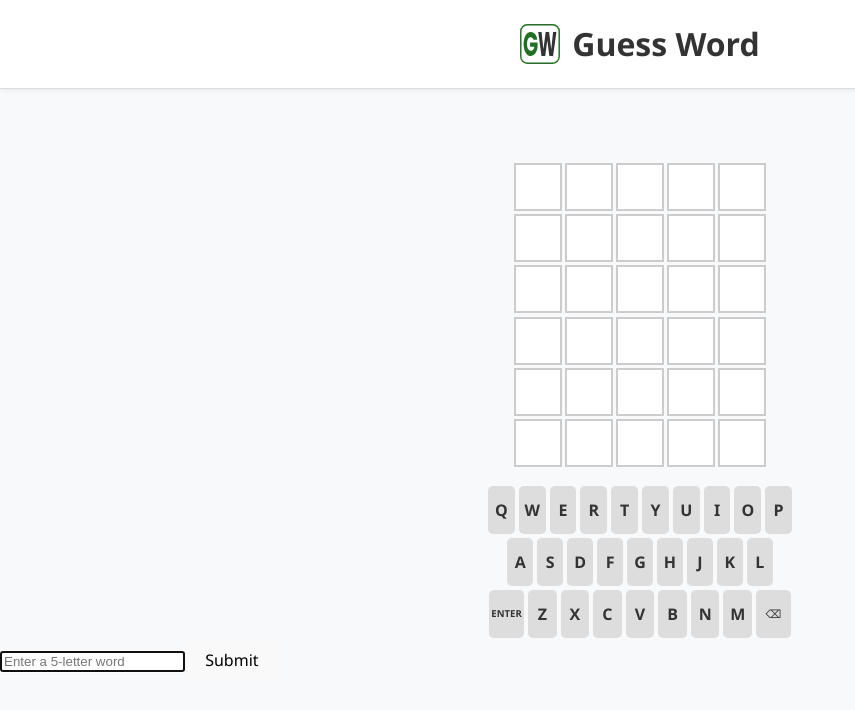
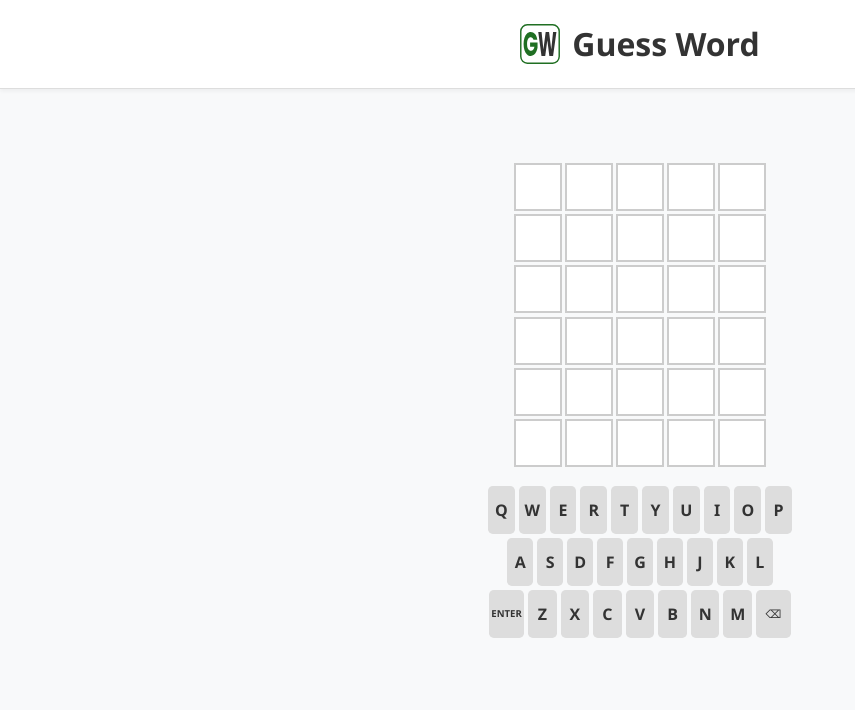
Before and after one commit to A-A-RonJS/guess-word, a React (Vite) app in the folder frontend/: page / in a window 1280 px wide. Shown: the top 710 px of the page, without its empty margins (0-855 px from the left). Built offline with nearby package versions, Linux system fonts and the light colour scheme.

Commit message:
removing input and submission - all via keyboard submission

```diff
--- a/frontend/src/App.tsx
+++ b/frontend/src/App.tsx
@@ -53,13 +53,39 @@ function App() {
   // Stores the correct word to guess - to be randomised
   const [correctWord] = useState("BRAIN");
 
-  // A reference to the input element, used for managing focus
-  const inputRef = useRef<HTMLInputElement>(null);
+  const processKey = (key: string) => {
+    const isLetter = /^[a-z]$/i.test(key);
 
-  // On first render (component mount), focus the input field so the player can start typing right away
+    if (isLetter && currentInput.length < 5) {
+      setCurrentInput(currentInput + key);
+    } else if (key === "⌫" && currentInput.length > 0) {
+      setCurrentInput(currentInput.slice(0, -1));
+    } else if (key === "Enter") {
+      handleSubmit();
+    }
+  };
+
   useEffect(() => {
-    inputRef.current?.focus();
-  }, []);
+    // Use latest processKey from closure
+    const handleKeyDown = (e: KeyboardEvent) => {
+      const key = e.key;
+      if (/^[a-zA-Z]$/.test(key)) {
+        processKey(key.toUpperCase());
+      } else if (key === "Backspace") {
+        processKey("⌫");
+      } else if (key === "Enter") {
+        processKey("Enter");
+      }
+    };
+
+    window.addEventListener("keydown", handleKeyDown);
+    return () => window.removeEventListener("keydown", handleKeyDown);
+  }, [processKey, currentInput]);
+
+  // On-screen keyboard calls this stable function which calls processKey
+  const handleOnScreenKeyPress = (key: string) => {
+    processKey(key);
+  };
 
   let gameOverMessage = "";
 
@@ -100,42 +126,9 @@ function App() {
           }
         })}
       </main>
-
-      <Keyboard onKeyPress={handleKeyPress} />
-
-      <section className="input-area">
-        <input
-          ref={inputRef}
-          type="text"
-          maxLength={5}
-          value={currentInput}
-          onChange={(e) => setCurrentInput(e.target.value.toUpperCase())}
-          placeholder="Enter a 5-letter word"
-          disabled={gameStatus !== "playing"}
-        />
-        <button onClick={handleSubmit} disabled={gameStatus !== "playing"}>
-          Submit
-        </button>
-      </section>
+      <Keyboard onKeyPress={handleOnScreenKeyPress} />
     </div>
   );
-
-  function handleKeyPress(key: string) {
-    // Checks if single letter, case insensitive
-    const isLetter = /^[a-z]$/i.test(key);
-
-    if (isLetter && currentInput.length < 5) {
-      setCurrentInput(currentInput + key)
-    }
-
-    if (key === "⌫" && currentInput.length > 0) {
-      setCurrentInput(currentInput.slice(0, -1))
-    }
-
-    if (key === "Enter") {
-      handleSubmit()
-    }
-  }
 
   function handleSubmit() {
 
```
